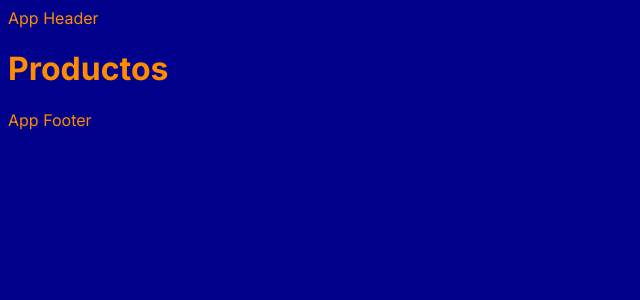
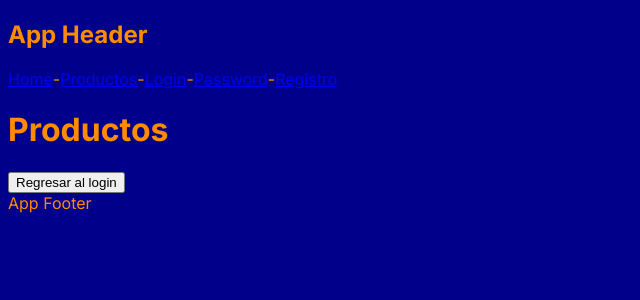
Before and after one commit to hgiudatto/nextjs13-course, a Next.js app: page /productos in a window 1280 px wide. Shown: the top 300 px of the page, without its empty margins (0-640 px from the left). Built offline with nearby package versions, Linux system fonts and the light colour scheme.

Commit message:
link and router client

```diff
--- a/src/app/layout.tsx
+++ b/src/app/layout.tsx
@@ -1,6 +1,7 @@
 import "./global.css";
 import type { Metadata } from "next";
 import { Inter } from "next/font/google";
+import Link from "next/link";
 
 const inter = Inter({ subsets: ["latin"] });
 
@@ -25,7 +26,20 @@ export default function RootLayout({
   return (
     <html lang="en">
       <body className={inter.className}>
-        <header>App Header</header>
+        <header>
+          <h2>App Header</h2>
+          <nav>
+            <Link href="/">Home</Link>
+            -
+            <Link href="/productos">Productos</Link>
+            -
+            <Link href="/login">Login</Link>
+            -
+            <Link href="/password">Password</Link>
+            -
+            <Link href="/registro">Registro</Link>
+          </nav>
+        </header>
         {children}
         <footer>App Footer</footer>
       </body>
--- a/src/app/productos/page.tsx
+++ b/src/app/productos/page.tsx
@@ -1,3 +1,17 @@
+'use client'
+import { useRouter } from "next/navigation";
+
 export default function Productos() {
-    return <h1>Productos</h1>
+    const router = useRouter()
+
+    const handleClick = () => {
+        router.push('/login')
+    }
+
+    return (
+        <>
+            <h1>Productos</h1>
+            <button onClick={handleClick}>Regresar al login</button>
+        </>
+    )
 }
```
